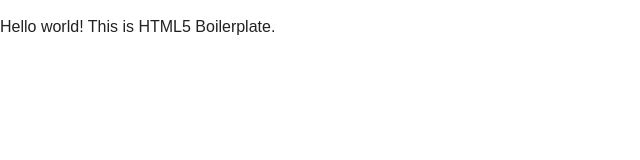
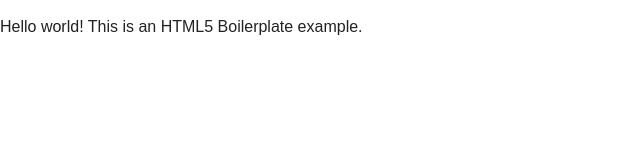
Before and after one commit to StrideDigitalUK/Example-Repo, a plain HTML site: page index.html in a window 1280 px wide. Shown: the whole page, without its empty margins (0-640 px from the left). Drawn offline with nearby package versions, Linux system fonts and the light colour scheme.

Commit message:
Updated screen text

```diff
--- a/index.html
+++ b/index.html
@@ -20,7 +20,7 @@
         <![endif]-->
 
         <!-- Add your site or application content here -->
-        <p>Hello world! This is HTML5 Boilerplate.</p>
+        <p>Hello world! This is an HTML5 Boilerplate example.</p>
 
         <script src="https://code.jquery.com/jquery-1.12.0.min.js"></script>
         <script>window.jQuery || document.write('<script src="js/vendor/jquery-1.12.0.min.js"><\/script>')</script>
```
